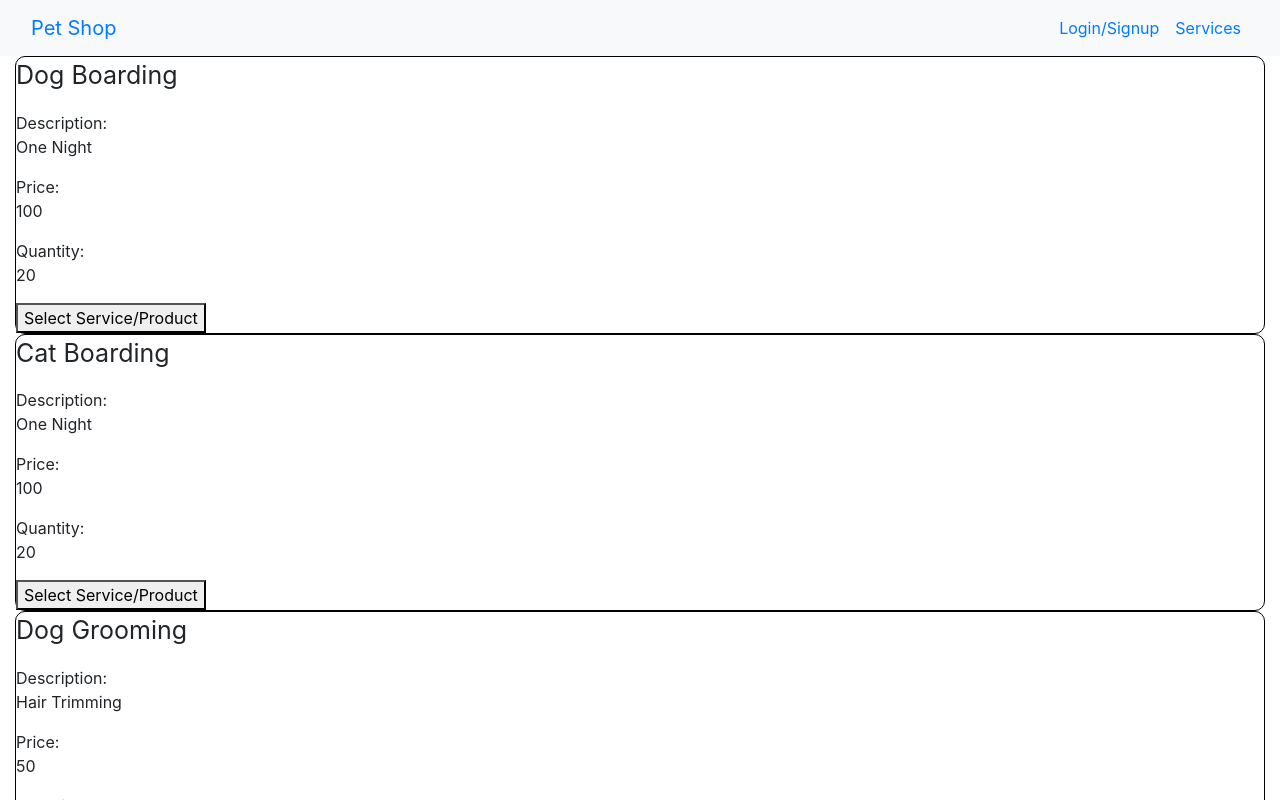
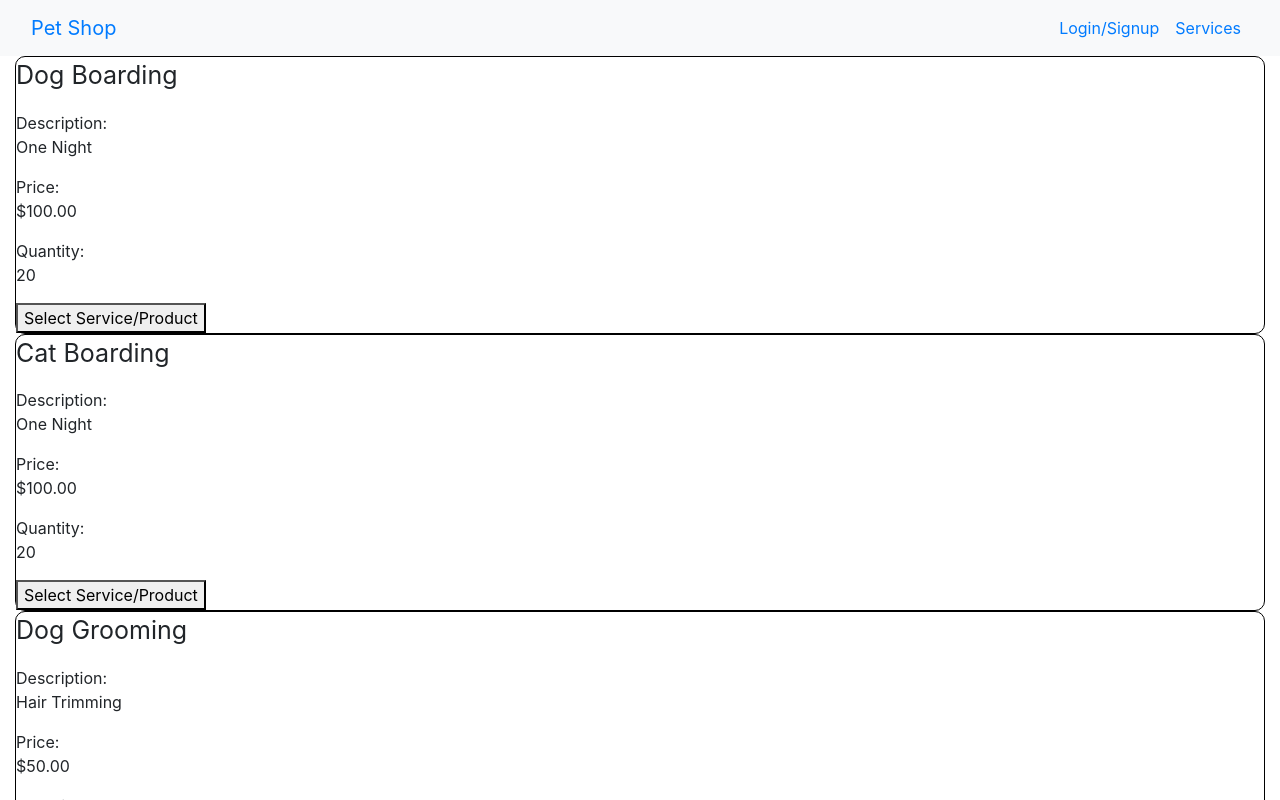
Before and after one commit to easmsm/final-project-ecommerce-site, a React (Create React App) app in the folder client/: page /product in a window 1280 px wide. Shown: the top 800 px of the page. Built offline with nearby package versions, Linux system fonts and the light colour scheme.

Commit message:
pages update

```diff
--- a/client/src/Product.jsx
+++ b/client/src/Product.jsx
@@ -24,7 +24,7 @@ const Product = () => {
                 <div id='myProducts'>
                   <p id='productName'>{product.productName}</p>
                   <span>Description:</span><p>{product.description}</p>
-                  <span>Price:</span><p>{product.price}</p>
+                  <span>Price:</span><p>${product.price}.00</p>
                   <span>Quantity:</span><p>{product.quantity}</p>
                   <button>Select Service/Product</button>
                 </div>
```
